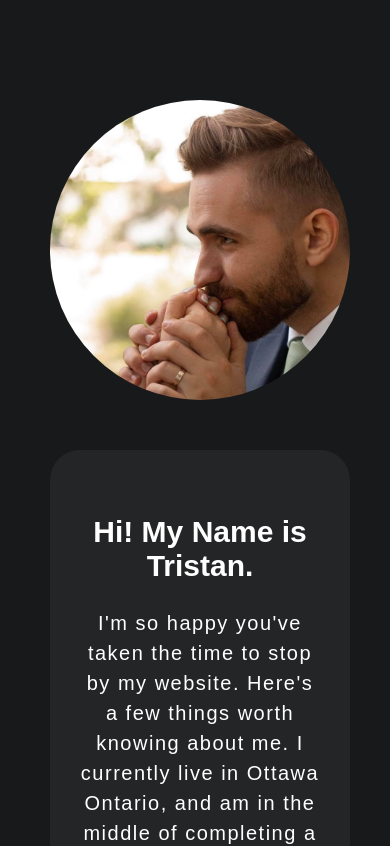
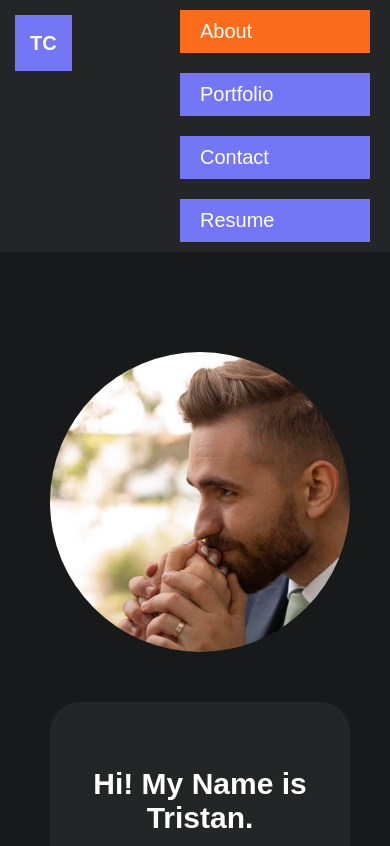
Before and after one commit to tcrain96/Portfolio, a React (Create React App) app: page / in a window 390 px wide. Shown: the top 846 px of the page. Built offline with nearby package versions, Linux system fonts and the light colour scheme.

Commit message:
Started adding mobile view for navigation

```diff
--- a/src/components/Nav/index.css
+++ b/src/components/Nav/index.css
@@ -89,6 +89,13 @@
 
 @media screen and (max-width: 1200px) {
   .nav {
+    position: relative;
+    flex-direction: row;
+    height: auto;
+    width: 100%;
+  }
+  .nav .social-links,
+  .nav .footer-rights{
     display: none;
   }
 }
```
